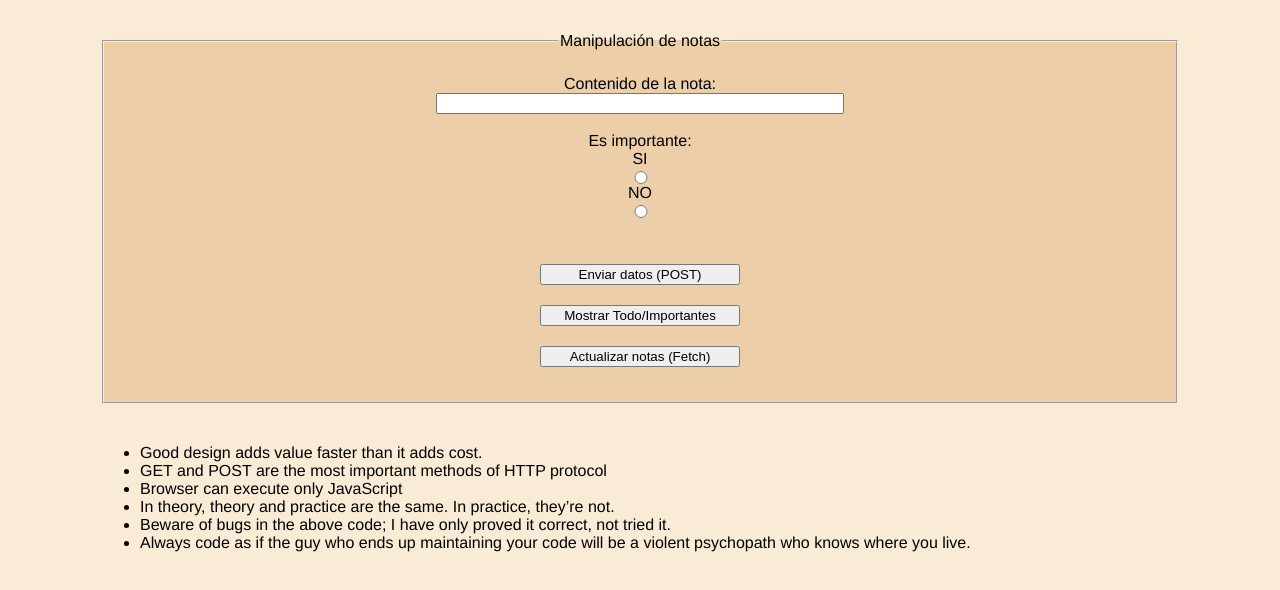
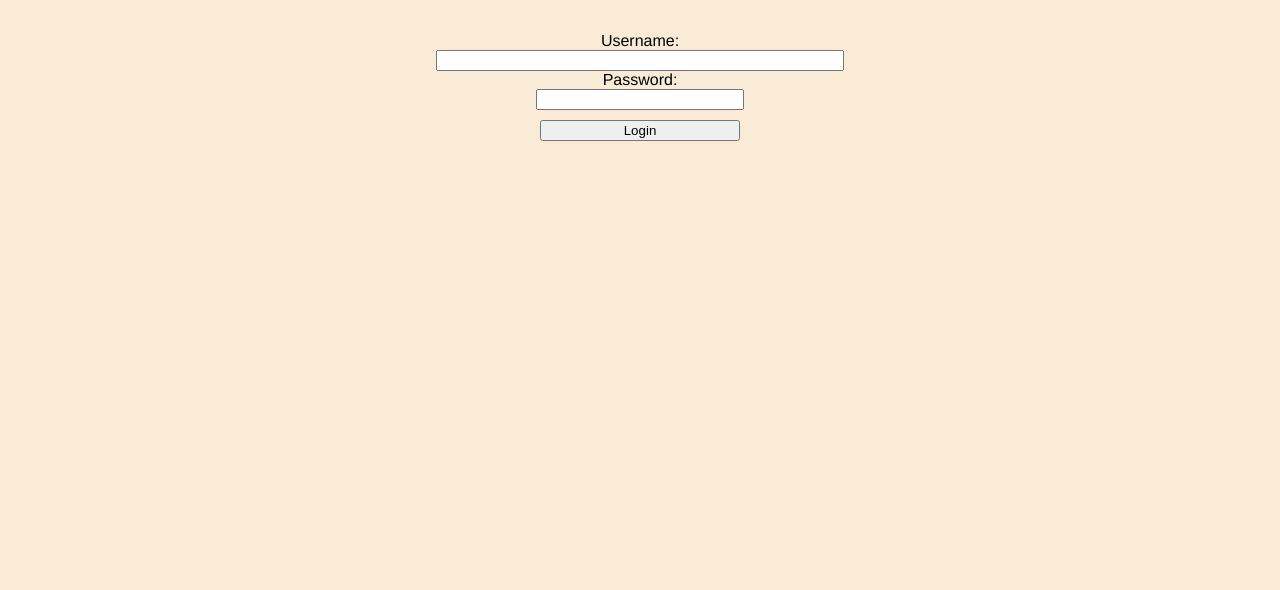
Before and after one commit to carlosfermed/yak-note-keeper-Frontend, a React (Vite) app: page / in a window 1280 px wide. Shown: the top 590 px of the page. Built offline with nearby package versions, Linux system fonts and the light colour scheme; data requests are answered from the project's data file.

Commit message:
reactNoteApp modificada, añadidas rutas, componentes y fetchs necesarios para autenticación

```diff
--- a/db.json
+++ b/db.json
@@ -1,33 +1,53 @@
 {
   "notes": [
     {
-      "id": 1713713312962,
+      "id": "1713713312962",
       "content": "Good design adds value faster than it adds cost.",
       "important": "false"
     },
     {
-      "id": 1713713345896,
-      "content": "GET and POST are the most important methods of HTTP protocol",
+      "id": "1713713345896",
+      "content": "GET and POST are the most important methods of HTTP protocol.",
       "important": "true"
     },
     {
-      "id": 1713713347105,
-      "content": "Browser can execute only JavaScript",
+      "id": "1713713347105",
+      "content": "Browser can execute only JavaScript.",
       "important": "true"
     },
     {
-      "id": 1713713420995,
+      "id": "1713713420995",
       "content": "In theory, theory and practice are the same. In practice, they’re not.",
       "important": "false"
     },
     {
-      "id": 1713713420997,
-      "content": "Beware of bugs in the above code; I have only proved it correct, not tried it.",
+      "id": "1713713420997",
+      "content": "Beware of bugs in the above code, I have only proved it correct, not tried it.",
       "important": "false"
     },
     {
-      "id": 1713713420999,
+      "id": "1713713420999",
       "content": "Always code as if the guy who ends up maintaining your code will be a violent psychopath who knows where you live.",
+      "important": "true"
+    },
+    {
+      "id": "1718444681877",
+      "content": "Nota a tener en cuenta",
+      "important": "true"
+    },
+    {
+      "id": "1718444696253",
+      "content": "Es un nota sin importancia",
+      "important": "false"
+    },
+    {
+      "id": "1718557803223",
+      "content": "Nota recordatorio de cita medica",
+      "important": "true"
+    },
+    {
+      "id": "1718563093079",
+      "content": "Nota a tener en cuenta para gestión de código",
       "important": "true"
     }
   ]
--- a/package.json
+++ b/package.json
@@ -1,5 +1,5 @@
 {
-  "name": "react4seccion2",
+  "name": "yakappfront",
   "private": true,
   "version": "0.0.0",
   "type": "module",
@@ -12,9 +12,11 @@
     "server": "json-server --port 3001 db.json"
   },
   "dependencies": {
+    "axios": "^1.7.2",
     "json-server": "^1.0.0-alpha.23",
     "react": "^18.2.0",
-    "react-dom": "^18.2.0"
+    "react-dom": "^18.2.0",
+    "react-router-dom": "^6.23.1"
   },
   "devDependencies": {
     "@types/react": "^18.2.66",
--- a/src/App.css
+++ b/src/App.css
@@ -9,6 +9,10 @@ body {
 
 ul {
   text-align: left;
+}
+
+h3 {
+    color: rgb(104, 153, 30);
 }
 
 form {
@@ -32,3 +36,8 @@ button {
   margin: 10px auto;
   width: 200px;
 }
+
+.customInput {
+    width: 200px;
+    margin: auto;
+}
--- a/src/App.jsx
+++ b/src/App.jsx
@@ -1,42 +1,51 @@
-import { useState, useEffect } from 'react'
+import { BrowserRouter as Router, Route, Routes, Navigate } from 'react-router-dom'
+import Login from './routes/Login'
+import Notes from './routes/Notes'
+import { useState } from 'react'
 import './App.css'
-import { Formulario } from './components/Formulario'
 
-const App = () => {
+function App() {
+    const [isAuthenticated, setIsAuthenticated] = useState(false);
+    const [userName, setUserName] = useState("");
 
-  const [notesArray, setNotesArray] = useState([])
-  const [showAll, setShowAll] = useState(true);
 
-  useEffect(() => {
-    fetchData()
-  }, [])
+    const handleLogin = (username) => {
+        setUserName(username);
+        setIsAuthenticated(true);
+    };
 
-  const fetchData = () => {
-    fetch("http://localhost:3001/notes")
-      .then(response => response.json())
-      .then(data => setNotesArray(data))
-      .catch(err => console.log(err))
-  }
+    const handleLogout = () => {
+        setIsAuthenticated(false);
+    };
 
-  return (
-    <>
-      <fieldset>
-        <legend>Manipulación de notas</legend>
-        <Formulario notesArray={notesArray} />
-        <button onClick={() => setShowAll(!showAll)} title="Alterna la muestra de notas importantes">Mostrar Todo/Importantes</button>
-        <br/>
-        <button onClick={fetchData} title="Solo en caso de borrar datos manualmente del fichero db.json">Actualizar notas (Fetch)</button>
-      </fieldset>
-      <ul>
-        {showAll
-          ?
-          notesArray.map(note => <li key={note.id}>{note.content}</li>)
-          :
-          notesArray.map(note => note.important === "true" ? <li key={note.id}>{note.content}</li> : <li key={note.id}></li>)
-        }
-      </ul>
-    </>
-  )
+    return (
+        <Router>
+            <div className="App">
+                <Routes>
+                    <Route
+                        path="/"
+                        element={
+                            isAuthenticated ? (
+                                <Navigate to="/notes" />
+                            ) : (
+                                <Login onLogin={handleLogin} />
+                            )
+                        }
+                    />
+                    <Route
+                        path="/notes"
+                        element={
+                            isAuthenticated ? (
+                                <Notes onLogout={handleLogout} userName={userName} />
+                            ) : (
+                                <Navigate to="/" />
+                            )
+                        }
+                    />
+                </Routes>
+            </div>
+        </Router>
+    );
 }
 
 export default App
--- a/src/components/Formulario.jsx
+++ b/src/components/Formulario.jsx
@@ -1,6 +1,6 @@
 import { useState } from "react"
 
-const Formulario = () => {
+const Formulario = ({ onUpdate }) => {
 
     const [note, setNote] = useState({
         id: "",
@@ -8,8 +8,8 @@ const Formulario = () => {
         important: "false"
     })
 
-  const sendData = () => {
-
+    const sendData = (e) => {
+        e.preventDefault();
         fetch("http://localhost:3001/notes", {
             method: "POST",
             body: JSON.stringify(note),
@@ -18,33 +18,36 @@ const Formulario = () => {
             },
         })
             .then(response => response.json())
-      .then(note => { console.log(note) })
-      .catch(err => console.log(err))
+            .then(note => {
+                console.log("Nueva nota añadida: ", note);
+                onUpdate();
+            })
+            .catch(err => console.log(err));
     }
 
     const addNote = (e) => {
         // console.log('e.target.name :>> ', e.target.name);
-    // console.log('e.target.value :>> ', e.target.value);
+        console.log('e.target.value :>> ', e.target.value);
         setNote({
             ...note,
-      id: Date.now(),
+            id: Date.now().toString(),
             [e.target.name]: e.target.value
         })
     }
 
     return (
         <>
-      <form onSubmit={addNote}>
-        Contenido de la nota: <input type='text' name='content' value={note.content} onChange={addNote}/>
-        <br/>
+            <form onSubmit={sendData}>
+                Contenido de la nota: <input type='text' name='content' value={note.content} onChange={addNote} />
+                <br />
                 <span className='tituloRadio'>Es importante: </span>
                 SI <input type='radio' name='important' value='true' onChange={addNote} />
                 NO <input type='radio' name='important' value='false' onChange={addNote} />
-        <br/><br/>
-        <button onClick={sendData} title="Escribe la nota en la lista">Enviar datos (POST)</button>
+                <br /><br />
+                <button type="submit" title="Escribe la nota en la lista">Enviar datos (POST)</button>
             </form>
         </>
     )
 }
 
-export {Formulario}
+export { Formulario }
--- a/src/main.jsx
+++ b/src/main.jsx
@@ -1,6 +1,5 @@
-import React, { StrictMode } from 'react'
+import React from 'react'
 import ReactDOM from 'react-dom/client'
 import App from './App.jsx'
 
-
-ReactDOM.createRoot(document.getElementById('root')).render(<StrictMode><App /></StrictMode>)
+ReactDOM.createRoot(document.getElementById('root')).render(<App />)
--- /dev/null
+++ b/src/routes/Login.jsx
@@ -0,0 +1,44 @@
+import axios from 'axios';
+import React, { useState } from 'react'
+
+
+const Login = ({ onLogin }) => {
+    const [username, setUsername] = useState('');
+    const [password, setPassword] = useState('');
+
+    const handleLogin = async (e) => {
+        e.preventDefault();
+
+        try {
+            const response = await axios.post('http://localhost:3000/login', {
+                username,
+                password
+            }, {
+                withCredentials: true
+            });
+
+            if (response.status === 200) {
+                console.log(response.data.message);
+                onLogin(username);
+            } else {
+                throw new Error('Login failed');
+                // Manejar errores de login aquí
+            }
+        } catch (error) {
+            console.error('Login error:', error.message);
+            // Manejar errores de login aquí
+        }
+    };
+
+    return (
+        <div className="userForm">
+            <form onSubmit={handleLogin}>
+                Username: <input className="customInput" type="text" value={username} onChange={(e) => setUsername(e.target.value)} />
+                Password: <input className="customInput" type="password" value={password} onChange={(e) => setPassword(e.target.value)} />
+                <button className="customButton" type="submit">Login</button>
+            </form>
+        </div>
+    );
+};
+
+export default Login
--- /dev/null
+++ b/src/routes/Notes.jsx
@@ -0,0 +1,63 @@
+import { useState, useEffect } from 'react'
+import { Formulario } from '../components/Formulario'
+import axios from 'axios'
+
+
+const Notes = ({ onLogout, userName }) => {
+
+    const [notesArray, setNotesArray] = useState([])
+    const [showAll, setShowAll] = useState(true);
+
+    useEffect(() => {
+        fetchData()
+    }, [])
+
+    const fetchData = () => {
+        fetch("http://localhost:3001/notes")
+            .then(response => response.json())
+            .then(data => setNotesArray(data))
+            .catch(err => console.log(err))
+    }
+
+    const handleLogout = async () => {
+        try {
+            const response = await axios.post('http://localhost:3000/logout', {}, { withCredentials: true });
+
+            if (response.status === 200) {
+                console.log(response.data.message);
+                onLogout();
+            } else {
+                console.error('Logout failed');
+            }
+        } catch (error) {
+            console.error('Logout failed', error);
+        }
+    };
+
+
+    return (
+        <>
+            <h1>React Note Application</h1>
+            <h3>Bienvenido/a <i>{userName}</i> </h3>
+            <fieldset>
+                <legend>Manipulación de notas</legend>
+                <Formulario notesArray={notesArray} onUpdate={fetchData} />
+                <button onClick={() => setShowAll(!showAll)} title="Alterna la muestra de notas importantes">Mostrar Todo/Importantes</button>
+                <br />
+                <button onClick={fetchData} title="Solo en caso de borrar datos manualmente del fichero db.json">Actualizar notas (Fetch)</button>
+                <br />
+                <button onClick={handleLogout} title="Finaliza la sesión">Cerrar sesión</button>
+            </fieldset>
+            <ul>
+                {showAll
+                    ?
+                    notesArray.map(note => <li key={note.id}>{note.content}</li>)
+                    :
+                    notesArray.map(note => note.important === "true" ? <li key={note.id}>{note.content}</li> : <li key={note.id}></li>)
+                }
+            </ul>
+        </>
+    )
+}
+
+export default Notes
```
Also changed, not shown: 1 other file (tests, documents, lock files or other folders). Lines whose indentation alone changed are shown as unchanged.
